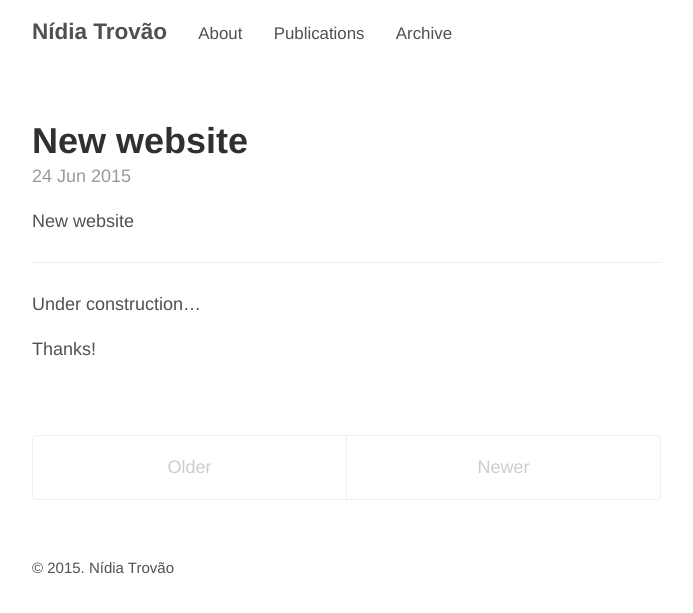
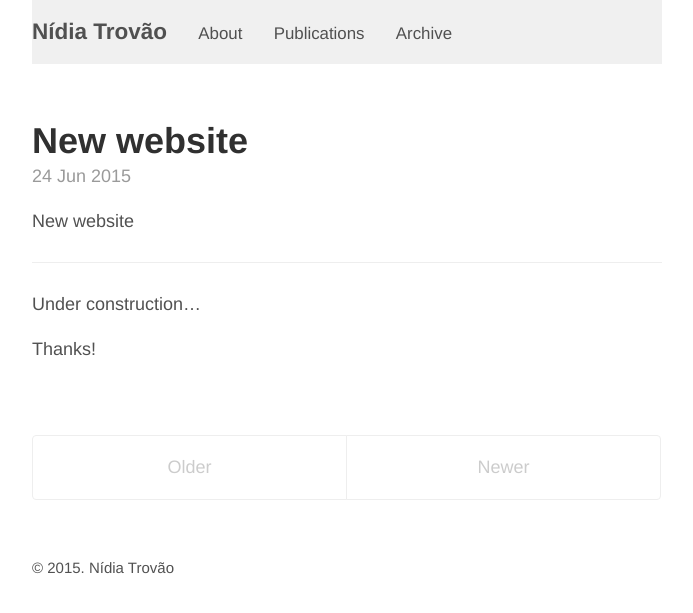
Before and after one commit to nidiatrovao/nidiatrovao.github.io, a Jekyll site: the page built from index.html, in a window 1280 px wide. Shown: the top 613 px of the page, without its empty margins (293-986 px from the left). Built offline with Jekyll 4.4.1, drawn with Linux system fonts in a browser that asks for light colours; the list of posts is cut into pages by our own code.

Commit message:
css edits 4

```diff
--- a/_layouts/default.html
+++ b/_layouts/default.html
@@ -6,7 +6,7 @@
   <body>
 
     <div class="container content">
-      <span style="background-color:#F0F0F0;width:100%"><header class="masthead">
+      <header class="masthead" style="background-color:#F0F0F0;width:100%">
         <h3 class="masthead-title">
           <a href="{{ site.baseurl }}/" title="Home">{{ site.title }}</a>
 			{% for page in site.pages_list %}
@@ -14,7 +14,7 @@
 				<small><a href="{{ page[1]  }}">{{ page[0] }}</a></small>
 			{% endfor %}
 		</h3>
-      </header></span>
+      </header>
 
       <main>
         {{ content }}
```
